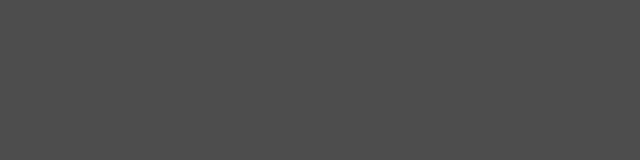
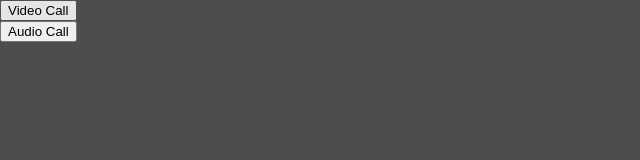
Before and after one commit to DustinMorinHU/ChatCode, an Electron app: page ChatCode.html in a window 1280 px wide. Shown: the whole page, without its empty margins (0-640 px from the left). Drawn offline with Linux system fonts and the light colour scheme.

Commit message:
Added buttons

```diff
--- a/ChatCode.html
+++ b/ChatCode.html
@@ -4,6 +4,10 @@
     <meta charset="UTF-8">
     <title>ChatCode Alpha v0.0.2</title>
      <script src="App.js" crossorigin></script>
+     <body>
+       <button id = "VidCall" class="button3"><span>Video Call</span></button>
+       <br>
+       <button id = "AudioCall" class="button4"><span>Audio Call</span></button>
     <link rel ="stylesheet" href = "styles.css">
   </head>
 </html>
```
